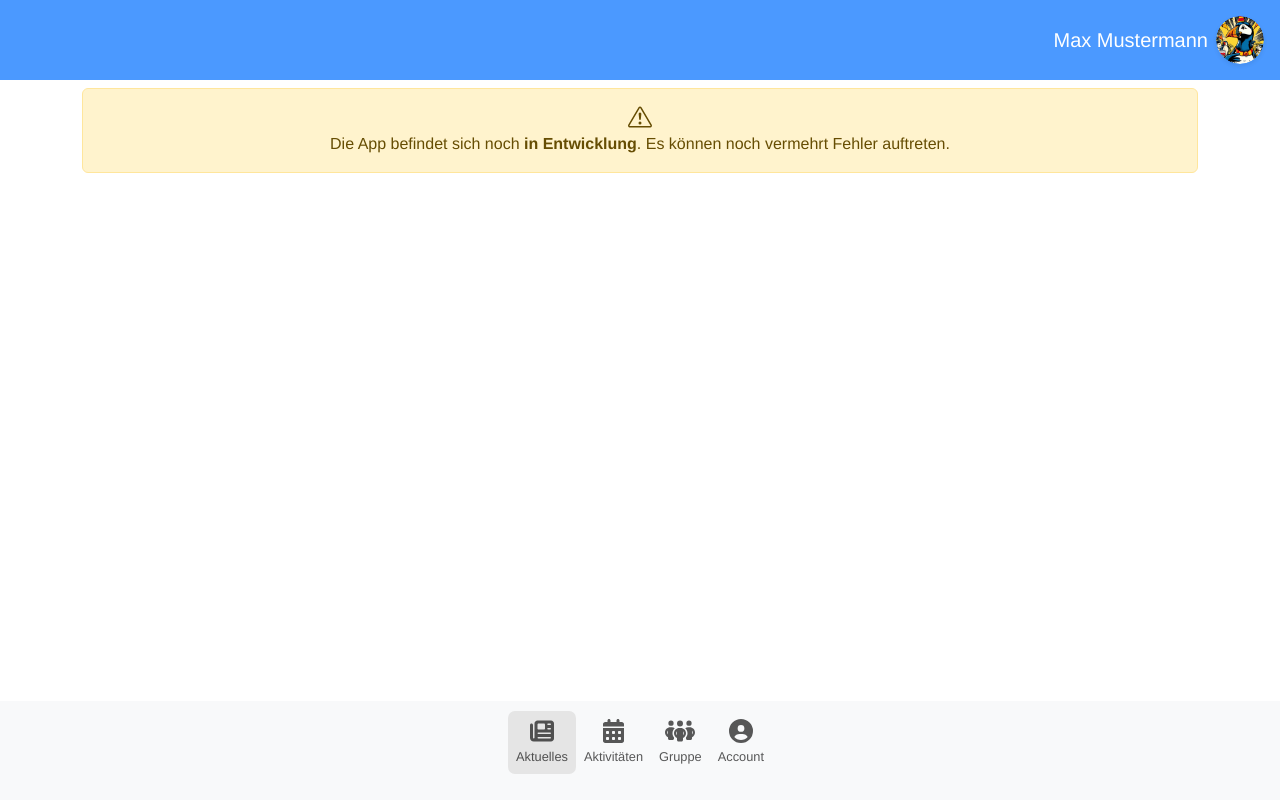
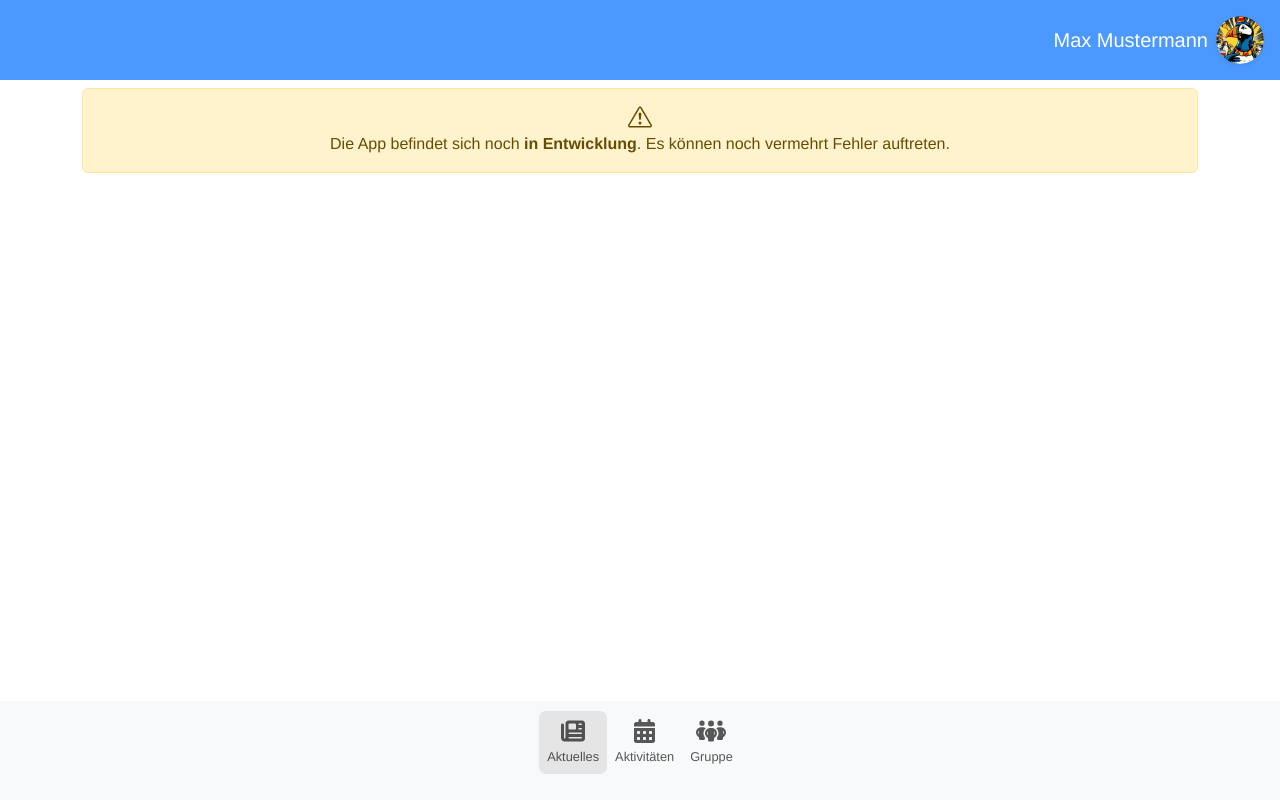
Before and after one commit to Paul-Arm/easy-activity, a Vue app: page / in a window 1280 px wide. Built offline with nearby package versions, Linux system fonts and the light colour scheme; no server answers; sample sign-in values are in the browser's storage; what vue-sweetalert2 would draw is missing.

Commit message:
remove account navigation item

```diff
--- a/src/App.vue
+++ b/src/App.vue
@@ -22,10 +22,6 @@
         <b-nav-item to="/groups" :class="{ active: $route.path === '/groups' }">
           <font-awesome-icon icon="fa-solid fa-people-group" style="font-size: 1.5em" />
           <small>Gruppe</small>
-        </b-nav-item>
-        <b-nav-item to="/account" :class="{ active: $route.path === '/account' }">
-          <font-awesome-icon icon="circle-user" style="font-size: 1.5em" />
-          <small>Account</small>
         </b-nav-item>
       </b-navbar-nav>
     </b-navbar>
```
Also changed, not shown: public/manifest.json.
